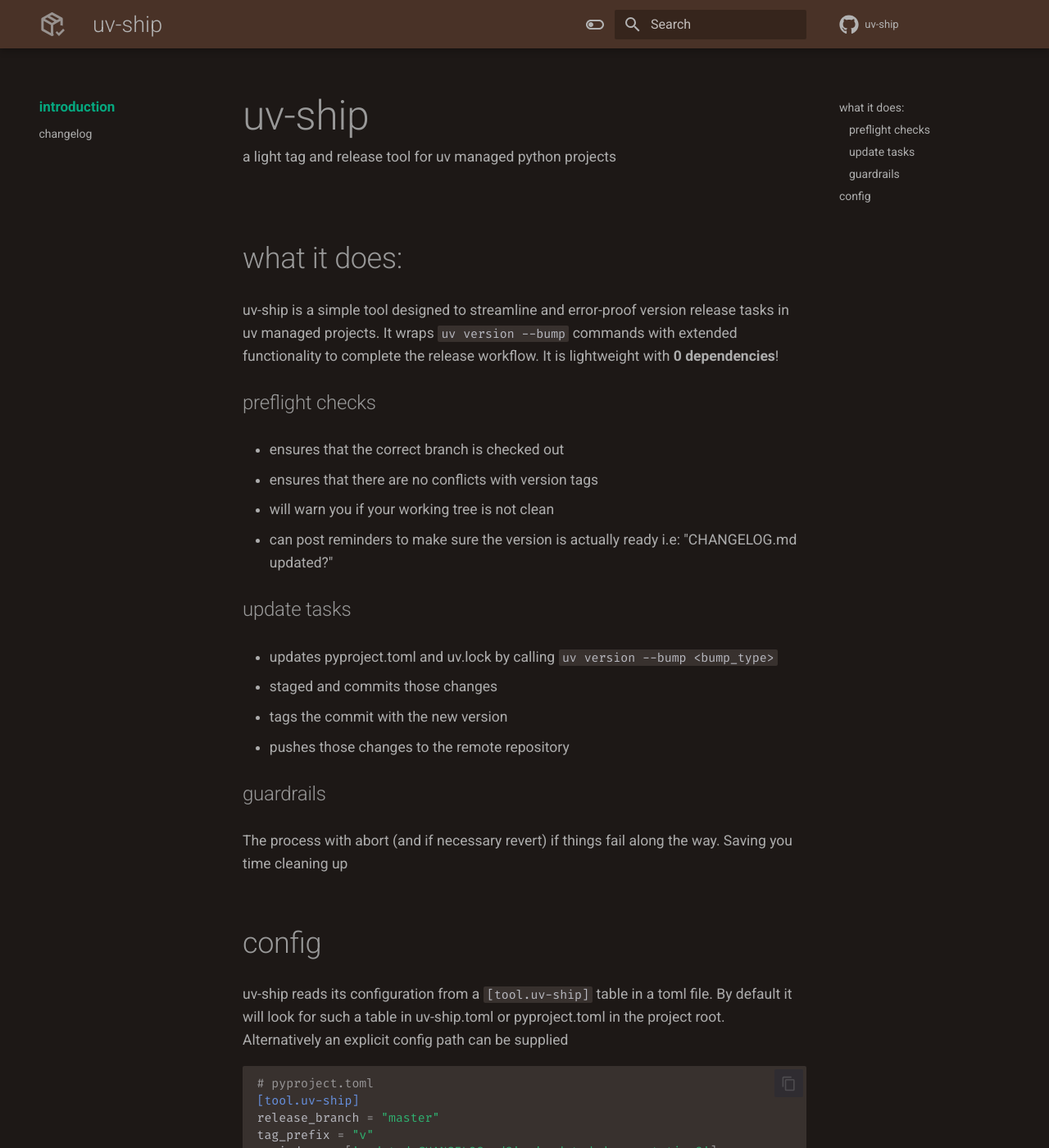
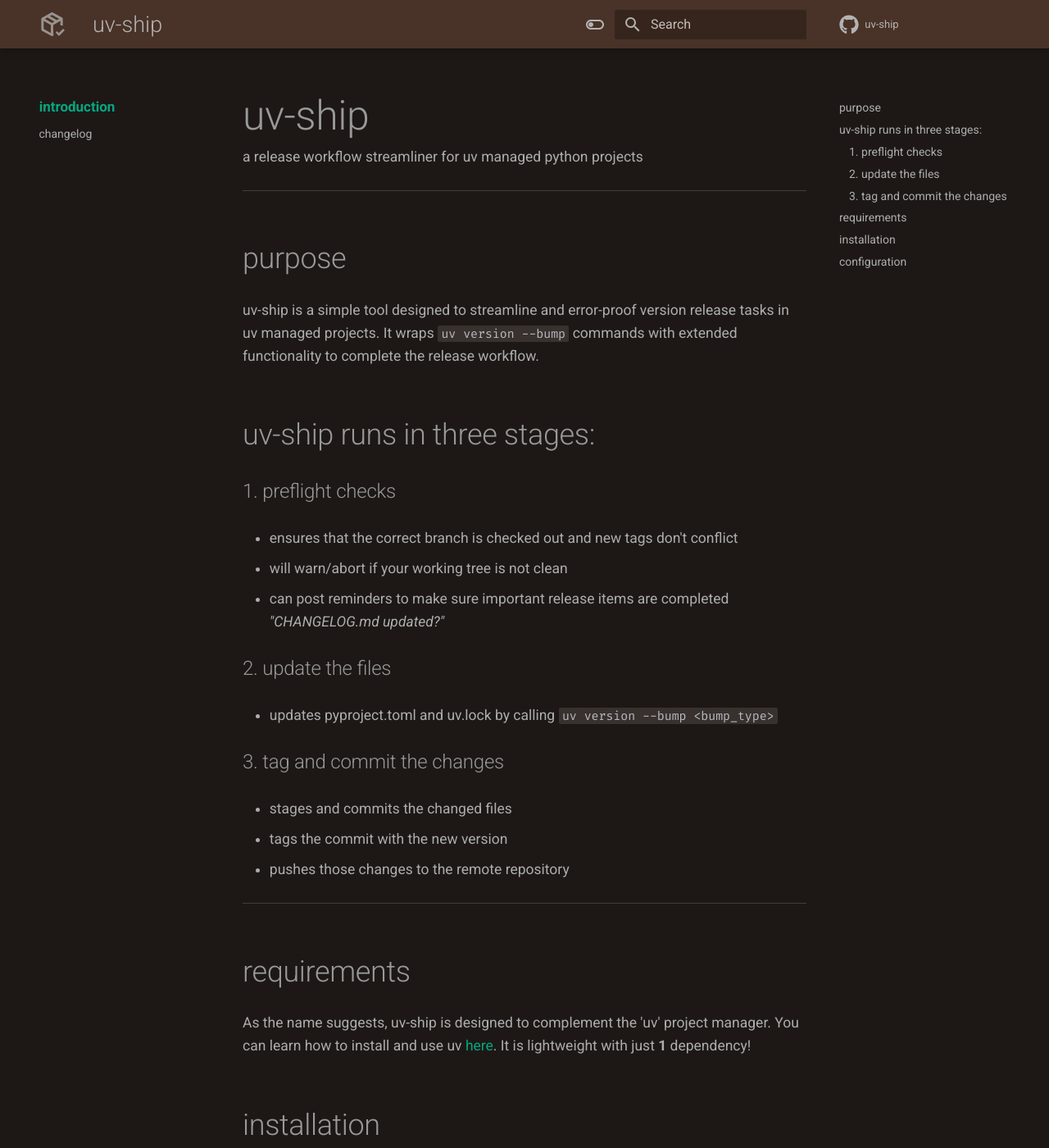
Before and after one commit to floRaths/uv-ship, an MkDocs documentation site: the page built from docs/index.md, in a window 1280 px wide and 1400 px high. Shown: the whole window at 82% size. Built offline with MkDocs 1.6.1 and Material for MkDocs 9.7.7, drawn with Linux system fonts in a browser that asks for light colours; comment, search, counter and statistics services are not loaded; some of the changed text lies outside the part shown.

Commit message:
installation in docs

````diff
--- a/docs/index.md
+++ b/docs/index.md
@@ -1,31 +1,49 @@
 # uv-ship
-<span style="margin-top:-3rem; display:block;">a light tag and release tool for uv managed python projects</span>
-<br>
+<span style="margin-top:-3rem; display:block;">a release workflow streamliner for uv managed python projects</span>
+<!-- <br> -->
 
-## what it does:
+---
+
+## purpose
 uv-ship is a simple tool designed to streamline and error-proof version release tasks in uv managed projects.
 It wraps `uv version --bump` commands with extended functionality to complete the release workflow.
-It is lightweight with **0 dependencies**!
 
-#### preflight checks
-- ensures that the correct branch is checked out
-- ensures that there are no conflicts with version tags
-- will warn you if your working tree is not clean
-- can post reminders to make sure the version is actually ready
-i.e: "CHANGELOG.md updated?"
+## uv-ship runs in three stages:
 
-#### update tasks
+#### 1. preflight checks
+- ensures that the correct branch is checked out and new tags don't conflict
+- will warn/abort if your working tree is not clean
+- can post reminders to make sure important release items are completed
+*"CHANGELOG.md updated?"*
+
+#### 2. update the files
 - updates pyproject.toml and uv.lock by calling `uv version --bump <bump_type>`
-- staged and commits those changes
+
+#### 3. tag and commit the changes
+
+- stages and commits the changed files
 - tags the commit with the new version
 - pushes those changes to the remote repository
 
-#### guardrails
-The process with abort (and if necessary revert) if things fail along the way.
-Saving you time cleaning up
+---
 
+## requirements
+As the name suggests, uv-ship is designed to complement the 'uv' project manager.
+You can learn how to install and use uv [here](https://docs.astral.sh/uv/).
+It is lightweight with just **1** dependency!
 
-## config
+## installation
+uv-ship is available on [PyPI](https://pypi.org/project/uv-ship/). To add it to your project:
+```console
+$ uv add uv-ship
+```
+Or if you want to install uv-ship independent of your project:
+```console
+$ uv tool install uv-ship
+```
+---
+
+## configuration
 uv-ship reads its configuration from a `[tool.uv-ship]` table in a toml file. By default it will look for such a table in uv-ship.toml or pyproject.toml in the project root.
 Alternatively an explicit config path can be supplied
 
````
